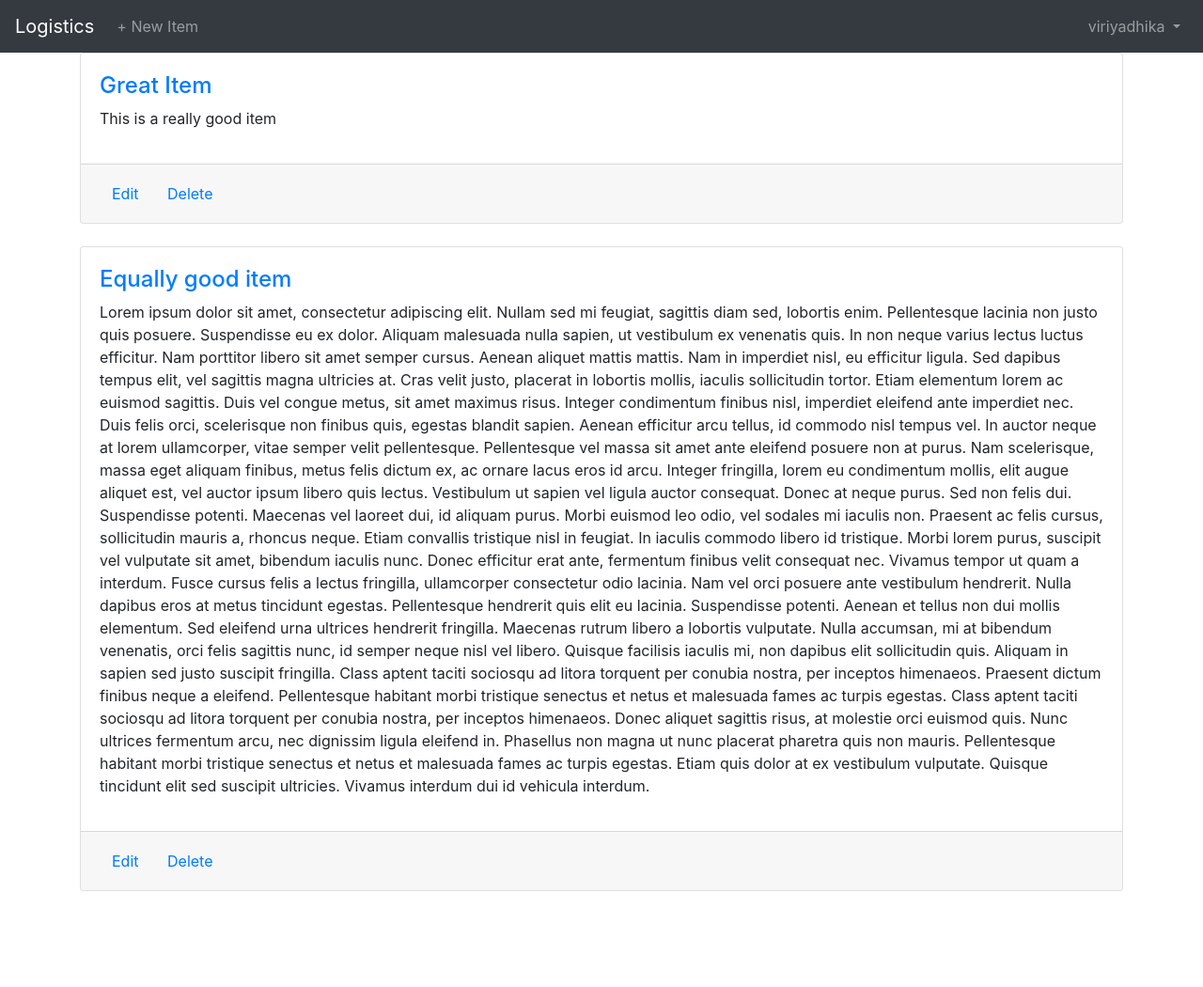
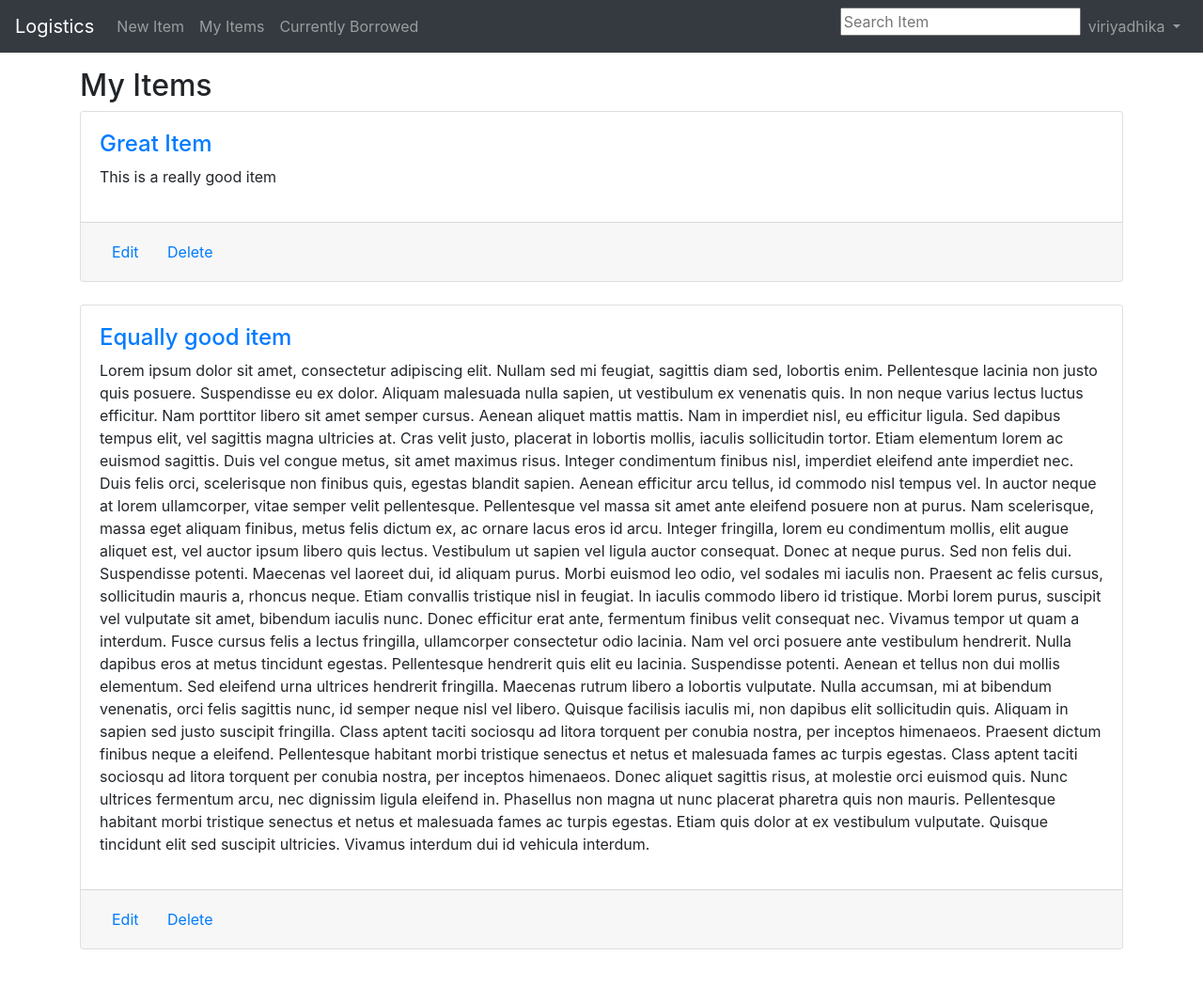
Before and after one commit to viriyadhika/logistics-website, a Django app: page /items/ in a window 1280 px wide. Shown: the whole page at 94% size. Before the commit the page ends 948 px from the top, so only its background shows below. Run offline with Django 3.2, Linux system fonts and the light colour scheme; a user stored in the database is signed in; data comes from the database, SQL or seed files in the repository; both versions use the stored data as it was after the commit; some libraries are stand-ins or nearby versions.

Commit message:
add borrowing feature

```diff
--- a/items/models.py
+++ b/items/models.py
@@ -8,7 +8,15 @@ class Item(models.Model):
     quantity = models.IntegerField()
     owner = models.ForeignKey(
         get_user_model(),
-        on_delete=models.CASCADE
+        on_delete=models.CASCADE,
+        related_name='item_owned'
+    )
+    borrower = models.ForeignKey(
+        get_user_model(),
+        on_delete=models.CASCADE,
+        related_name='item_borrowed',
+        null=True,
+        blank=True,
     )
 
     def __str__(self):
--- a/items/urls.py
+++ b/items/urls.py
@@ -5,6 +5,9 @@ from .views import (
     ItemDetailView,
     ItemUpdateView,
     my_item_list,
+    item_search_view,
+    ItemBorrowView,
+    item_borrowed_view,
 )
 
 urlpatterns = [
@@ -12,5 +15,8 @@ urlpatterns = [
     path('new/', ItemCreateView.as_view(), name='item_new'),
     path('<int:pk>/update/', ItemUpdateView.as_view(), name='item_update'),
     path('<int:pk>/delete/', ItemDeleteView.as_view(), name='item_delete'),
-    path('<int:pk>/', ItemDetailView.as_view(), name='item_detail')
+    path('<int:pk>/', ItemDetailView.as_view(), name='item_detail'),
+    path('search/', item_search_view, name='item_search_result'),
+    path('<int:pk>/borrow', ItemBorrowView.as_view(), name='item_borrow'),
+    path('borrowed/', item_borrowed_view, name='item_borrowed')
 ]
--- a/items/views.py
+++ b/items/views.py
@@ -2,7 +2,10 @@ from django.shortcuts import render, redirect
 from django.views.generic import DetailView, ListView
 from django.views.generic.edit import CreateView, DeleteView, UpdateView
 from django.urls import reverse_lazy
-from django.contrib.auth.mixins import LoginRequiredMixin
+from django.contrib.auth.mixins import LoginRequiredMixin, UserPassesTestMixin
+from django.db.models import Q
+from django.http import HttpResponseForbidden
+
 
 from .models import Item
 
@@ -31,16 +34,57 @@ class ItemCreateView(LoginRequiredMixin, CreateView):
         form.instance.owner = self.request.user
         return super().form_valid(form)
 
-class ItemDeleteView(LoginRequiredMixin, DeleteView):
+class ItemDeleteView(LoginRequiredMixin, UserPassesTestMixin, DeleteView):
     model = Item
     context_object_name = 'item'
     template_name = 'item_delete.html'
     success_url = reverse_lazy('items_list')
+    def test_func(self):
+        return self.request.user == self.get_object().owner
 
-class ItemUpdateView(LoginRequiredMixin, UpdateView):
+class ItemUpdateView(LoginRequiredMixin, UserPassesTestMixin, UpdateView):
     context_object_name = 'item'
     model = Item
     template_name = 'item_update.html'
     fields = ['name', 'desc', 'quantity']
 
+    def test_func(self):
+        return self.request.user == self.get_object().owner
+
+def item_search_view(request):
+    search_query = request.GET.get('search_query')
+    if request.user.is_authenticated:
+        result = Item.objects.filter(
+                name__contains=search_query
+            ).exclude(
+                owner=request.user
+            ).filter(
+                borrower=None
+            )
+    else:
+        result = Item.objects.filter(
+            Q(name__contains=search_query)
+            ).filter(
+                borrower=None
+            )
+
+    return render(request, 'item_search.html', {'items_list' : result, 'items_count' : result.count(), 'query' : search_query})
+
+class ItemBorrowView(LoginRequiredMixin, UserPassesTestMixin, UpdateView):
+    model = Item
+    context_object_name = 'item'
+    fields = []
+    template_name = 'item_borrow.html'
+    def test_func(self):
+        return self.request.user != self.get_object().owner
+    def form_valid(self, form):
+        form.instance.borrower = self.request.user
+        return super().form_valid(form)
+
+def item_borrowed_view(request):
+    result = Item.objects.filter(
+        borrower=request.user
+    )
+    return render(request, 'item_borrowed.html', {'items_list' : result})
+
 # Create your views here.
--- a/templates/base.html
+++ b/templates/base.html
@@ -24,12 +24,24 @@
             <ul class="navbar-nav" ml-auto>
                 {% if user.is_authenticated %}
                 <li class="nav-item">
-                    <a href="{% url 'item_new' %}" class = "nav-link" role="button">+ New Item</a>
+                    <a href="{% url 'item_new' %}" class = "nav-link" role="button">New Item</a>
+                </li>
+                <li class="nav-item">
+                    <a href="{% url 'items_list' %}" class="nav-link" role="button">My Items</a>
+                </li>
+                <li class="nav-item">
+                    <a href="{% url 'item_borrowed' %}" class="nav-link" role="button">Currently Borrowed</a>
                 </li>
                 {% endif %}
             </ul>
 
             <ul class="navbar-nav ml-auto">
+                <li class="nav-item">
+                    <form action="{% url 'item_search_result' %}" method="GET">
+                        <input name='search_query' type="text" placeholder="Search Item">
+                    </form>
+                </li>
+
                 {% if user.is_authenticated %}
                 <li class="nav-item">
                     <a class="nav-link dropdown-toggle" href="#" id="navbarDropdown" role="button" data-toggle="dropdown" aria-haspopup="true" aria-expanded="false">
@@ -61,7 +73,7 @@
 
 
 
-    <div class="container">
+    <div class="container py-3">
         {% block content %}
         {% endblock content %}
     </div>
--- a/templates/item_list.html
+++ b/templates/item_list.html
@@ -2,7 +2,13 @@
 
 {% block title %}{{ user }}'s items{% endblock title %}
 
+<div class="container">
+{% block search_result %}
+{% endblock search_result %}
+</div>
+
 {% block content %}
+    <h2>My Items</h2>
     {% for item in items_list %}
     <div class="card">
         <!-- <img src="{{ item.image.url }}" class="card-img-top" alt="item image"> -->
```
Also changed, not shown: templates/base_base.html (deleted, +0 -87 lines), templates/home.html (+9 -5 lines), templates/item_borrow.html (added, +13 -0 lines), templates/item_borrowed.html (added, +22 -0 lines), templates/item_search.html (added, +32 -0 lines), db.sqlite3, items/migrations/0004_auto_20200807_0618.py (added).
